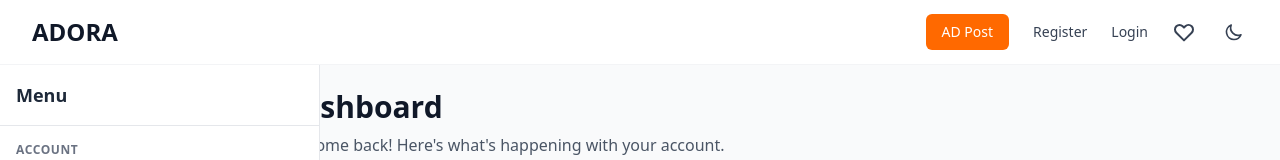
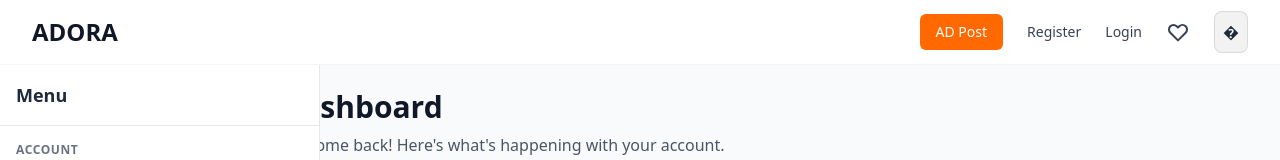
Before and after one commit to milindasandaru/LA_OLUXE, a Next.js app in the folder frontend/: page /dashboard in a window 1280 px wide. Shown: the top 160 px of the page. Built offline with nearby package versions, Linux system fonts and the light colour scheme.

Commit message:
update theme with light mode and dark mode

```diff
--- a/frontend/src/app/layout.tsx
+++ b/frontend/src/app/layout.tsx
@@ -1,6 +1,7 @@
 import type { Metadata } from "next";
 import { Geist, Geist_Mono } from "next/font/google";
 import "./globals.css";
+import { ThemeProvider } from "@/contexts/ThemeContext";
 
 const geistSans = Geist({
   variable: "--font-geist-sans",
@@ -24,10 +25,10 @@ export default function RootLayout({
 }>) {
   return (
     <html lang="en">
-      <body
-        className={`${geistSans.variable} ${geistMono.variable} antialiased`}
-      >
-        {children}
+      <body className="font-primary">
+        <ThemeProvider>
+          {children}
+        </ThemeProvider>
       </body>
     </html>
   );
--- a/frontend/src/components/layout/Header.tsx
+++ b/frontend/src/components/layout/Header.tsx
@@ -1,7 +1,7 @@
 'use client';
 
 import Link from 'next/link';
-import { useState } from 'react';
+import ThemeToggle from '@/components/ui/ThemeToggle';
 
 interface HeaderProps {
   showSidebar?: boolean;
@@ -9,13 +9,6 @@ interface HeaderProps {
 }
 
 export default function Header({ showSidebar = false, onToggleSidebar }: HeaderProps) {
-  const [isDarkMode, setIsDarkMode] = useState(false);
-
-  const toggleTheme = () => {
-    setIsDarkMode(!isDarkMode);
-    // Here you can implement actual theme switching logic
-  };
-
   return (
     <header className="bg-white border-b border-gray-100 sticky top-0 z-50">
       <div className="max-w-7xl mx-auto px-4 sm:px-6 lg:px-8">
@@ -75,31 +68,7 @@ export default function Header({ showSidebar = false, onToggleSidebar }: HeaderP
             </Link>
 
             {/* Theme Toggle Button */}
-            <button
-              onClick={toggleTheme}
-              className="text-gray-700 hover:text-gray-900 transition-colors p-1"
-              title="Toggle Theme"
-            >
-              {isDarkMode ? (
-                <svg className="w-5 h-5" fill="none" stroke="currentColor" viewBox="0 0 24 24">
-                  <path
-                    strokeLinecap="round"
-                    strokeLinejoin="round"
-                    strokeWidth={2}
-                    d="M12 3v1m0 16v1m9-9h-1M4 12H3m15.364 6.364l-.707-.707M6.343 6.343l-.707-.707m12.728 0l-.707.707M6.343 17.657l-.707.707M16 12a4 4 0 11-8 0 4 4 0 018 0z"
-                  />
-                </svg>
-              ) : (
-                <svg className="w-5 h-5" fill="none" stroke="currentColor" viewBox="0 0 24 24">
-                  <path
-                    strokeLinecap="round"
-                    strokeLinejoin="round"
-                    strokeWidth={2}
-                    d="M20.354 15.354A9 9 0 018.646 3.646 9.003 9.003 0 0012 21a9.003 9.003 0 008.354-5.646z"
-                  />
-                </svg>
-              )}
-            </button>
+            <ThemeToggle />
           </div>
         </div>
       </div>
--- a/frontend/src/components/layout/MainLayout.tsx
+++ b/frontend/src/components/layout/MainLayout.tsx
@@ -17,7 +17,12 @@ export default function MainLayout({
   className = ''
 }: MainLayoutProps) {
   return (
-    <div className="min-h-screen flex flex-col bg-gray-50">
+    <div
+      className="min-h-screen flex flex-col transition-colors duration-300"
+      style={{
+        backgroundColor: 'var(--surface-muted)'
+      }}
+    >
       {/* Header */}
       <Header
         showSidebar={showSidebar}
--- a/frontend/src/components/ui/ThemeToggle.tsx
+++ b/frontend/src/components/ui/ThemeToggle.tsx
@@ -0,0 +1,23 @@
+'use client';
+
+import { useTheme } from "@/contexts/ThemeContext";
+
+export default function ThemeToggle() {
+  const { theme, toggleTheme } = useTheme();
+
+  return (
+    <button
+      onClick={toggleTheme}
+      className="p-2 rounded-lg transition-all duration-300 hover:scale-105"
+      style={{
+        backgroundColor: theme === 'dark' ? 'rgba(255, 255, 255, 0.1)' : 'rgba(0, 0, 0, 0.05)',
+        color: theme === 'dark' ? '#f9fafb' : '#1f2937',
+        border: `1px solid ${theme === 'dark' ? 'rgba(255, 255, 255, 0.2)' : 'rgba(0, 0, 0, 0.1)'}`,
+      }}
+      aria-label="Toggle theme"
+      title={`Switch to ${theme === 'light' ? 'dark' : 'light'} theme`}
+    >
+      {theme === 'light' ? '�' : '☀️'}
+    </button>
+  );
+}
--- a/frontend/src/contexts/ThemeContext.tsx
+++ b/frontend/src/contexts/ThemeContext.tsx
@@ -7,6 +7,7 @@ type Theme = 'light' | 'dark';
 interface ThemeContextType {
   theme: Theme;
   setTheme: (theme: Theme) => void;
+  toggleTheme: () => void;
 }
 
 const ThemeContext = createContext<ThemeContextType | undefined>(undefined);
@@ -19,8 +20,12 @@ export const ThemeProvider = ({ children }: { children: ReactNode }) => {
     root.setAttribute('data-theme', theme);
   }, [theme]);
 
+  const toggleTheme = () => {
+    setTheme(theme === 'light' ? 'dark' : 'light');
+  };
+
   return (
-    <ThemeContext.Provider value={{ theme, setTheme }}>
+    <ThemeContext.Provider value={{ theme, setTheme, toggleTheme }}>
       {children}
     </ThemeContext.Provider>
   );
```
Also changed, not shown: frontend/src/styles/theme.css (+52 -0 lines).
